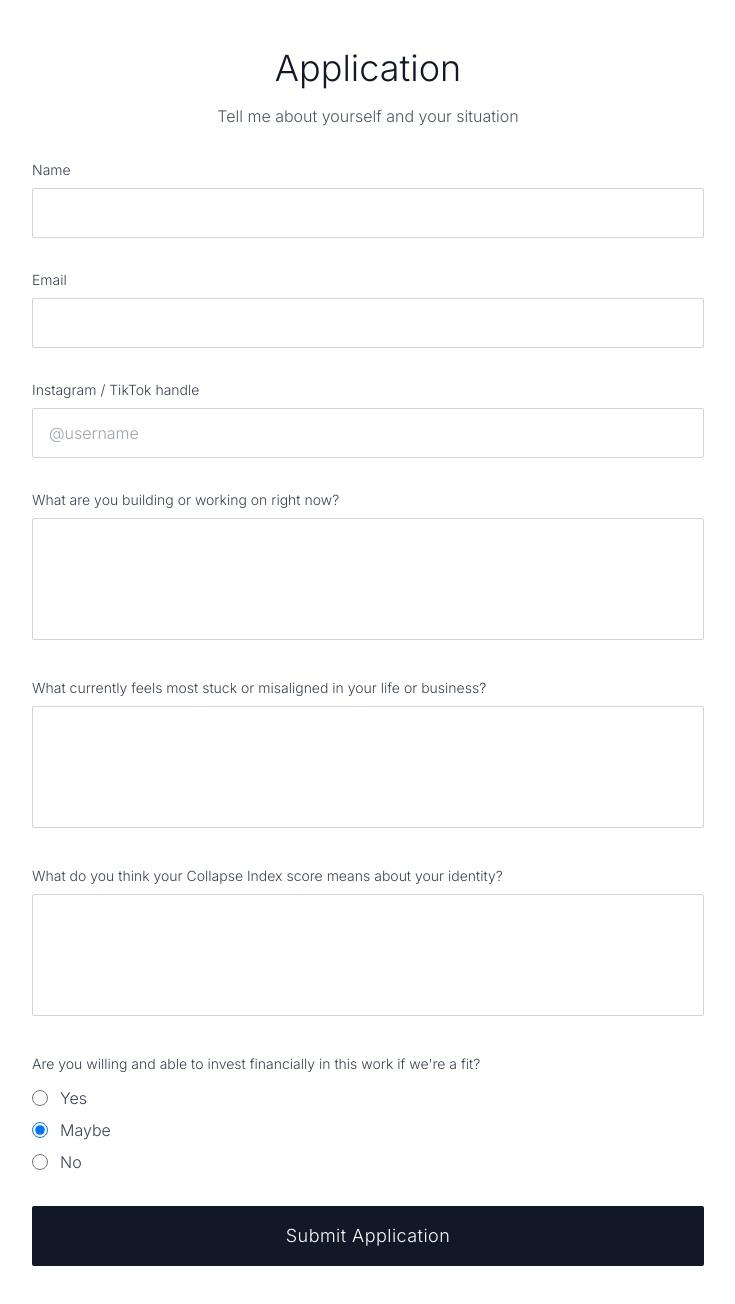
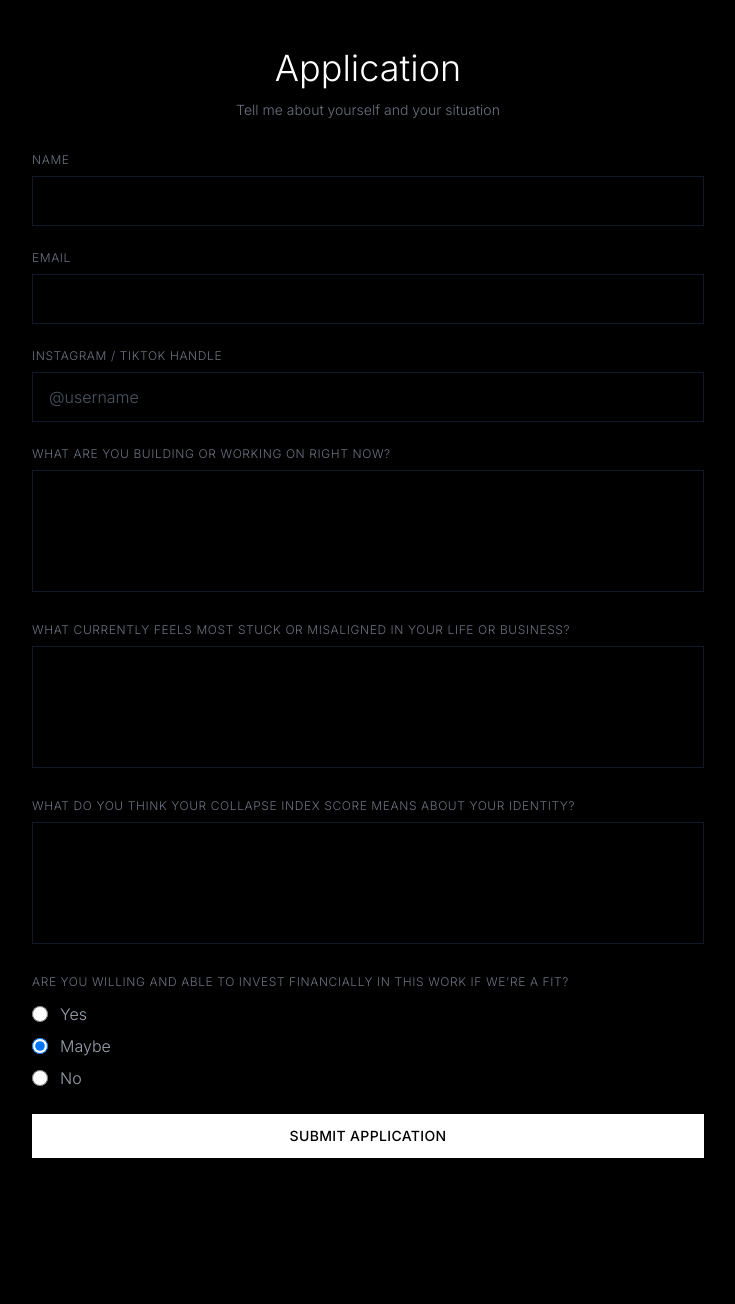
Before and after one commit to ewaters239811/levelup, a Next.js app: page /apply in a window 1280 px wide. Shown: the top 1304 px of the page, without its empty margins (272-1007 px from the left). After the commit the page ends 1206 px from the top, so only its background shows below. Built offline with nearby package versions, Linux system fonts and the light colour scheme.

Commit message:
Dark techy redesign: Update to black theme, concise copy, and link result CTA to JotForm

```diff
--- a/app/apply/page.tsx
+++ b/app/apply/page.tsx
@@ -14,13 +14,13 @@ export default function ApplyPage() {
 
   if (submitted) {
     return (
-      <div className="min-h-screen bg-white px-4 py-12">
-        <div className="w-full max-w-2xl mx-auto text-center space-y-8">
-          <div className="space-y-4">
-            <h1 className="text-3xl md:text-4xl font-light text-gray-900">
+      <div className="min-h-screen bg-black px-4 py-12">
+        <div className="w-full max-w-2xl mx-auto text-center space-y-6">
+          <div className="space-y-3">
+            <h1 className="text-3xl md:text-4xl font-light text-white">
               Application Received
             </h1>
-            <p className="text-lg text-gray-600 font-light leading-relaxed max-w-xl mx-auto">
+            <p className="text-base text-gray-400 font-light max-w-lg mx-auto">
               If your pattern is a fit, you'll get a message with next steps.
             </p>
           </div>
@@ -30,13 +30,13 @@ export default function ApplyPage() {
   }
 
   return (
-    <div className="min-h-screen bg-white px-4 py-12">
+    <div className="min-h-screen bg-black px-4 py-12">
       <div className="w-full max-w-2xl mx-auto space-y-8">
-        <div className="text-center space-y-4">
-          <h1 className="text-3xl md:text-4xl font-light text-gray-900">
+        <div className="text-center space-y-3">
+          <h1 className="text-3xl md:text-4xl font-light text-white">
             Application
           </h1>
-          <p className="text-gray-600 font-light">
+          <p className="text-sm text-gray-500 font-light">
             Tell me about yourself and your situation
           </p>
         </div>
--- a/app/globals.css
+++ b/app/globals.css
@@ -8,7 +8,17 @@
   }
 
   body {
-    @apply bg-white text-gray-900 antialiased;
+    @apply bg-black text-gray-100 antialiased;
     font-family: var(--font-inter);
   }
 }
+
+@layer utilities {
+  .text-glow {
+    text-shadow: 0 0 20px rgba(255, 255, 255, 0.1);
+  }
+
+  .border-glow {
+    box-shadow: 0 0 10px rgba(255, 255, 255, 0.05);
+  }
+}
--- a/app/page.tsx
+++ b/app/page.tsx
@@ -4,45 +4,41 @@ import Link from 'next/link';
 
 export default function LandingPage() {
   return (
-    <div className="min-h-screen flex items-center justify-center px-4 py-12 bg-white">
-      <div className="w-full max-w-3xl mx-auto text-center space-y-8">
-        <div className="space-y-6">
-          <h1 className="text-4xl md:text-5xl lg:text-6xl font-light text-gray-900 leading-tight">
+    <div className="min-h-screen flex items-center justify-center px-4 py-12 bg-black">
+      <div className="w-full max-w-2xl mx-auto text-center space-y-8">
+        <div className="space-y-4">
+          <h1 className="text-5xl md:text-6xl lg:text-7xl font-light text-white leading-tight tracking-tight">
             Identity Collapse Index
           </h1>
-          <p className="text-xl md:text-2xl text-gray-600 font-light max-w-2xl mx-auto">
-            A 4-question diagnostic to reveal where your identity is blocking your next level
+          <p className="text-lg md:text-xl text-gray-400 font-light max-w-xl mx-auto">
+            Where your identity is blocking your next level
           </p>
         </div>
 
-        <div className="max-w-xl mx-auto space-y-4 text-gray-500 font-light leading-relaxed">
+        <div className="max-w-lg mx-auto space-y-3 text-gray-500 font-light text-sm leading-relaxed">
           <p>
-            Most people don't realize that their identity—the story they tell themselves about who they are—is the invisible force shaping every outcome in their life.
+            Your identity shapes every outcome. When it collapses, you sabotage success without knowing why.
           </p>
           <p>
-            When your identity collapses, you can't hold success, visibility, or responsibility. You sabotage yourself without knowing why.
-          </p>
-          <p>
-            This assessment reveals your Identity Collapse Index and shows you exactly where your identity is blocking you.
+            This 4-question diagnostic reveals your Identity Collapse Index.
           </p>
         </div>
 
-        <div className="pt-8">
+        <div className="pt-6">
           <Link
             href="/assessment"
             className="
-              inline-block px-8 py-4 bg-gray-900 text-white
-              font-light text-lg tracking-wide
-              hover:bg-gray-800 transition-colors duration-200
-              rounded-sm
+              inline-block px-8 py-3 bg-white text-black
+              font-medium text-sm tracking-wide uppercase
+              hover:bg-gray-200 transition-colors duration-200
             "
           >
-            Start the 4-Question Assessment
+            Start Assessment
           </Link>
         </div>
 
-        <p className="text-sm text-gray-400 font-light pt-4">
-          Takes 2 minutes • No email required
+        <p className="text-xs text-gray-600 font-light">
+          2 minutes
         </p>
       </div>
     </div>
--- a/components/ApplicationForm.tsx
+++ b/components/ApplicationForm.tsx
@@ -41,9 +41,9 @@ export default function ApplicationForm({ onSubmit }: ApplicationFormProps) {
   };
 
   return (
-    <form onSubmit={handleSubmit} className="space-y-8">
+    <form onSubmit={handleSubmit} className="space-y-6">
       <div>
-        <label htmlFor="name" className="block text-sm font-light text-gray-700 mb-2">
+        <label htmlFor="name" className="block text-xs font-light text-gray-500 mb-2 uppercase tracking-wider">
           Name
         </label>
         <input
@@ -53,12 +53,12 @@ export default function ApplicationForm({ onSubmit }: ApplicationFormProps) {
           value={formData.name}
           onChange={handleChange}
           required
-          className="w-full px-4 py-3 border border-gray-300 rounded-sm focus:outline-none focus:border-gray-900 font-light"
+          className="w-full px-4 py-3 bg-black border border-gray-900 text-white placeholder-gray-600 focus:outline-none focus:border-gray-700 font-light"
         />
       </div>
 
       <div>
-        <label htmlFor="email" className="block text-sm font-light text-gray-700 mb-2">
+        <label htmlFor="email" className="block text-xs font-light text-gray-500 mb-2 uppercase tracking-wider">
           Email
         </label>
         <input
@@ -68,12 +68,12 @@ export default function ApplicationForm({ onSubmit }: ApplicationFormProps) {
           value={formData.email}
           onChange={handleChange}
           required
-          className="w-full px-4 py-3 border border-gray-300 rounded-sm focus:outline-none focus:border-gray-900 font-light"
+          className="w-full px-4 py-3 bg-black border border-gray-900 text-white placeholder-gray-600 focus:outline-none focus:border-gray-700 font-light"
         />
       </div>
 
       <div>
-        <label htmlFor="socialHandle" className="block text-sm font-light text-gray-700 mb-2">
+        <label htmlFor="socialHandle" className="block text-xs font-light text-gray-500 mb-2 uppercase tracking-wider">
           Instagram / TikTok handle
         </label>
         <input
@@ -83,12 +83,12 @@ export default function ApplicationForm({ onSubmit }: ApplicationFormProps) {
           value={formData.socialHandle}
           onChange={handleChange}
           placeholder="@username"
-          className="w-full px-4 py-3 border border-gray-300 rounded-sm focus:outline-none focus:border-gray-900 font-light"
+          className="w-full px-4 py-3 bg-black border border-gray-900 text-white placeholder-gray-600 focus:outline-none focus:border-gray-700 font-light"
         />
       </div>
 
       <div>
-        <label htmlFor="currentWork" className="block text-sm font-light text-gray-700 mb-2">
+        <label htmlFor="currentWork" className="block text-xs font-light text-gray-500 mb-2 uppercase tracking-wider">
           What are you building or working on right now?
         </label>
         <textarea
@@ -98,12 +98,12 @@ export default function ApplicationForm({ onSubmit }: ApplicationFormProps) {
           onChange={handleChange}
           required
           rows={4}
-          className="w-full px-4 py-3 border border-gray-300 rounded-sm focus:outline-none focus:border-gray-900 font-light resize-none"
+          className="w-full px-4 py-3 bg-black border border-gray-900 text-white placeholder-gray-600 focus:outline-none focus:border-gray-700 font-light resize-none"
         />
       </div>
 
       <div>
-        <label htmlFor="stuckAreas" className="block text-sm font-light text-gray-700 mb-2">
+        <label htmlFor="stuckAreas" className="block text-xs font-light text-gray-500 mb-2 uppercase tracking-wider">
           What currently feels most stuck or misaligned in your life or business?
         </label>
         <textarea
@@ -113,12 +113,12 @@ export default function ApplicationForm({ onSubmit }: ApplicationFormProps) {
           onChange={handleChange}
           required
           rows={4}
-          className="w-full px-4 py-3 border border-gray-300 rounded-sm focus:outline-none focus:border-gray-900 font-light resize-none"
+          className="w-full px-4 py-3 bg-black border border-gray-900 text-white placeholder-gray-600 focus:outline-none focus:border-gray-700 font-light resize-none"
         />
       </div>
 
       <div>
-        <label htmlFor="scoreMeaning" className="block text-sm font-light text-gray-700 mb-2">
+        <label htmlFor="scoreMeaning" className="block text-xs font-light text-gray-500 mb-2 uppercase tracking-wider">
           What do you think your Collapse Index score means about your identity?
         </label>
         <textarea
@@ -128,12 +128,12 @@ export default function ApplicationForm({ onSubmit }: ApplicationFormProps) {
           onChange={handleChange}
           required
           rows={4}
-          className="w-full px-4 py-3 border border-gray-300 rounded-sm focus:outline-none focus:border-gray-900 font-light resize-none"
+          className="w-full px-4 py-3 bg-black border border-gray-900 text-white placeholder-gray-600 focus:outline-none focus:border-gray-700 font-light resize-none"
         />
       </div>
 
       <div>
-        <label className="block text-sm font-light text-gray-700 mb-3">
+        <label className="block text-xs font-light text-gray-500 mb-3 uppercase tracking-wider">
           Are you willing and able to invest financially in this work if we're a fit?
         </label>
         <div className="space-y-2">
@@ -148,9 +148,9 @@ export default function ApplicationForm({ onSubmit }: ApplicationFormProps) {
                 value={option}
                 checked={formData.investmentWillingness === option}
                 onChange={() => handleRadioChange(option)}
-                className="w-4 h-4 text-gray-900 border-gray-300 focus:ring-gray-900"
+                className="w-4 h-4 text-white border-gray-700 bg-black focus:ring-white"
               />
-              <span className="text-gray-700 font-light group-hover:text-gray-900">
+              <span className="text-gray-400 font-light group-hover:text-white">
                 {option}
               </span>
             </label>
@@ -161,10 +161,9 @@ export default function ApplicationForm({ onSubmit }: ApplicationFormProps) {
       <button
         type="submit"
         className="
-          w-full px-8 py-4 bg-gray-900 text-white
-          font-light text-lg tracking-wide
-          hover:bg-gray-800 transition-colors duration-200
-          rounded-sm
+          w-full px-8 py-3 bg-white text-black
+          font-medium text-sm tracking-wide uppercase
+          hover:bg-gray-200 transition-colors duration-200
         "
       >
         Submit Application
--- a/components/ScoreSlider.tsx
+++ b/components/ScoreSlider.tsx
@@ -9,12 +9,14 @@ interface ScoreSliderProps {
 
 export default function ScoreSlider({ value, onChange, label, questionId }: ScoreSliderProps) {
   return (
-    <div className="space-y-4">
+    <div className="space-y-3">
       <div className="flex justify-between items-center">
-        <label htmlFor={questionId} className="text-lg font-light text-gray-900">
-          {label}
-        </label>
-        <span className="text-2xl font-light text-gray-600 min-w-[3rem] text-right">
+        {label && (
+          <label htmlFor={questionId} className="text-sm font-light text-gray-300">
+            {label}
+          </label>
+        )}
+        <span className="text-2xl font-light text-white min-w-[3rem] text-right">
           {value}
         </span>
       </div>
@@ -25,12 +27,12 @@ export default function ScoreSlider({ value, onChange, label, questionId }: Scor
         max="10"
         value={value}
         onChange={(e) => onChange(parseInt(e.target.value))}
-        className="w-full h-2 bg-gray-200 rounded-lg appearance-none cursor-pointer accent-gray-900"
+        className="w-full h-1 bg-gray-900 rounded-lg appearance-none cursor-pointer accent-white"
         style={{
-          background: `linear-gradient(to right, #111 0%, #111 ${(value / 10) * 100}%, #e5e7eb ${(value / 10) * 100}%, #e5e7eb 100%)`
+          background: `linear-gradient(to right, #fff 0%, #fff ${(value / 10) * 100}%, #1a1a1a ${(value / 10) * 100}%, #1a1a1a 100%)`
         }}
       />
-      <div className="flex justify-between text-xs text-gray-400 font-light">
+      <div className="flex justify-between text-xs text-gray-600 font-light">
         <span>Not at all</span>
         <span>Completely</span>
       </div>
```
Also changed, not shown: app/assessment/page.tsx (+14 -15 lines), app/result/page.tsx (+24 -24 lines).
